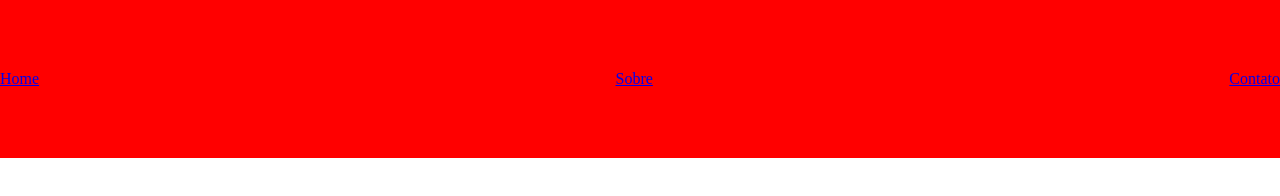
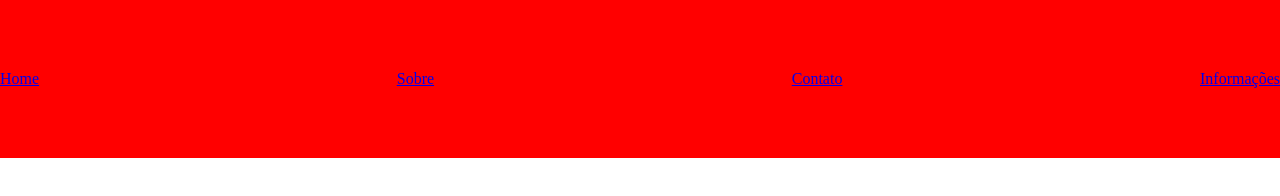
Before and after one commit to Junior-Knoth/Site-Teste, a plain HTML site: page index.html in a window 1280 px wide. Drawn offline with Linux system fonts and the light colour scheme.

Commit message:
fix(header): adição do link de informações

```diff
--- a/index.html
+++ b/index.html
@@ -13,8 +13,9 @@
             <li><a href="#Home">Home</a></li>
             <li><a href="#Sobre">Sobre</a></li>
             <li><a href="#Contato">Contato</a></li>
+            <li><a href="#Informações">Informações</a></li>
+
         </ul>
     </header>
-
 </body>
 </html>
```
